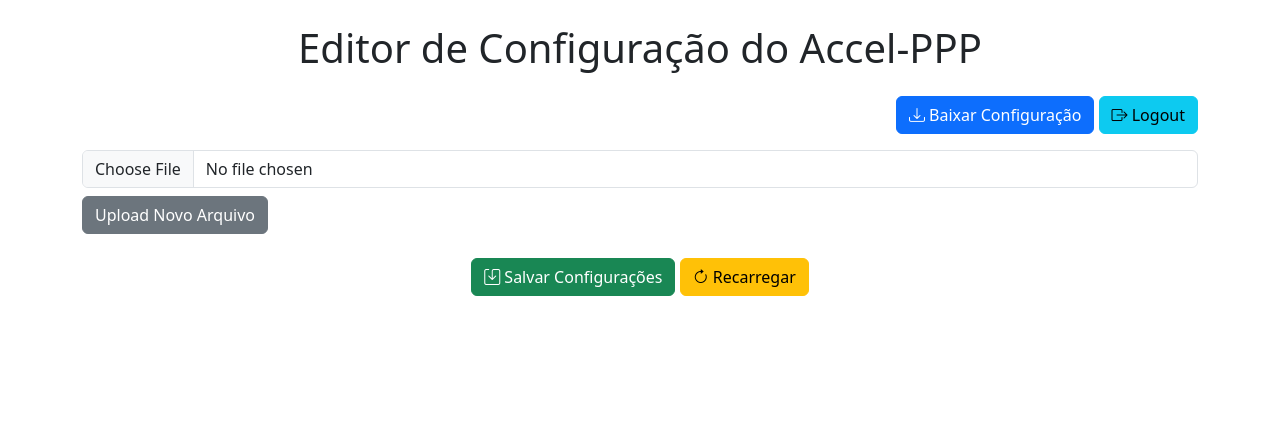
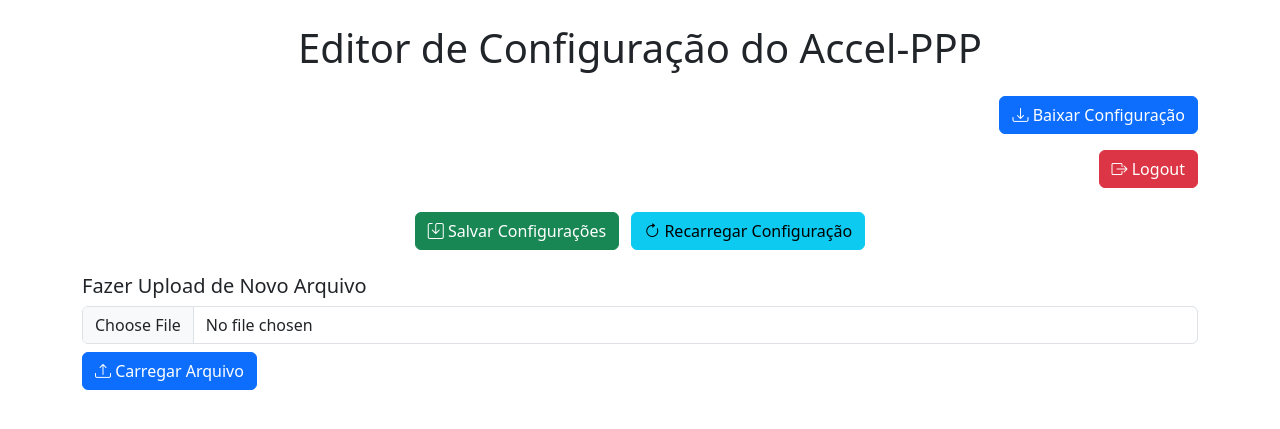
Before and after one commit to steinhorstbr/accel-ppp-config, a Flask app: page /config in a window 1280 px wide. Shown: the top 429 px of the page. Run offline with Flask 3, Linux system fonts and the light colour scheme; the visitor is signed in with stand-in values (Sample User, id 1); data that the repository does not hold is empty; some libraries are stand-ins or nearby versions.

Commit message:
Update index.html

```diff
--- a/app/templates/index.html
+++ b/app/templates/index.html
@@ -16,29 +16,34 @@
             <a href="/api/download" class="btn btn-primary">
                 <i class="bi bi-download"></i> Baixar Configuração
             </a>
-            <button class="btn btn-info" onclick="logout()">
+        </div>
+        <div id="sections"></div>
+
+        <!-- Botão de logout -->
+        <div class="text-end">
+            <a href="/logout" class="btn btn-danger">
                 <i class="bi bi-box-arrow-right"></i> Logout
-            </button>
+            </a>
         </div>
-
-        <!-- Upload de arquivo -->
-        <div class="mb-3">
-            <input type="file" id="fileUpload" class="form-control" />
-            <button class="btn btn-secondary mt-2" onclick="uploadFile()">Upload Novo Arquivo</button>
-        </div>
-
-        <div id="sections"></div>
 
         <div class="text-center mt-4">
             <button class="btn btn-success" onclick="saveConfig()">
                 <i class="bi bi-save"></i> Salvar Configurações
             </button>
-            <button class="btn btn-warning" onclick="reloadConfig()">
-                <i class="bi bi-arrow-clockwise"></i> Recarregar
+            <button class="btn btn-info ms-2" onclick="reloadAccelPPP()">
+                <i class="bi bi-arrow-clockwise"></i> Recarregar Configuração
+            </button>
+        </div>
+
+        <!-- Formulário de upload -->
+        <div class="mt-4">
+            <h5>Fazer Upload de Novo Arquivo</h5>
+            <input type="file" id="file-upload" class="form-control" />
+            <button onclick="uploadFile()" class="btn btn-primary mt-2">
+                <i class="bi bi-upload"></i> Carregar Arquivo
             </button>
         </div>
     </div>
-
     <script src="/static/js/scripts.js"></script>
 </body>
 </html>
```
